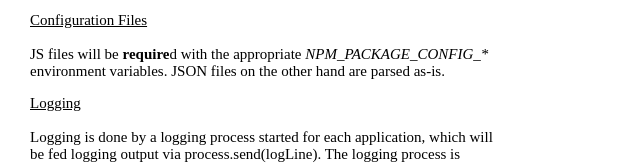
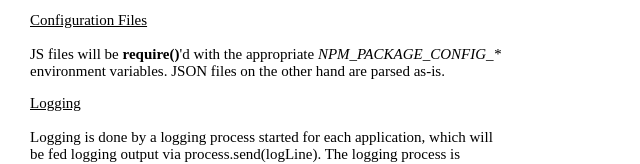
Before and after one commit to laino/final-pm, a website: page doc/README.html in a window 1280 px wide. Shown: the part 2340-2504 px from the top of the page, 0-640 px from the left. Drawn offline with Linux system fonts and the light colour scheme.

Commit message:
rebuild docs

```diff
--- a/doc/README.html
+++ b/doc/README.html
@@ -201,7 +201,7 @@ FINAL_PM_CONFIG_RESTART_NEW_CRASHING=true.<br>
 <p>
 <u>Configuration Files</u><br>
 <br>
-JS files will be <b>require</b>d with the appropriate <i>NPM_PACKAGE_CONFIG_*</i><br>
+JS files will be <b>require()</b>'d with the appropriate <i>NPM_PACKAGE_CONFIG_*</i><br>
 environment variables. JSON files on the other hand are parsed as-is.<br>
 </p>
 
```
Also changed, not shown: doc/README.md.
